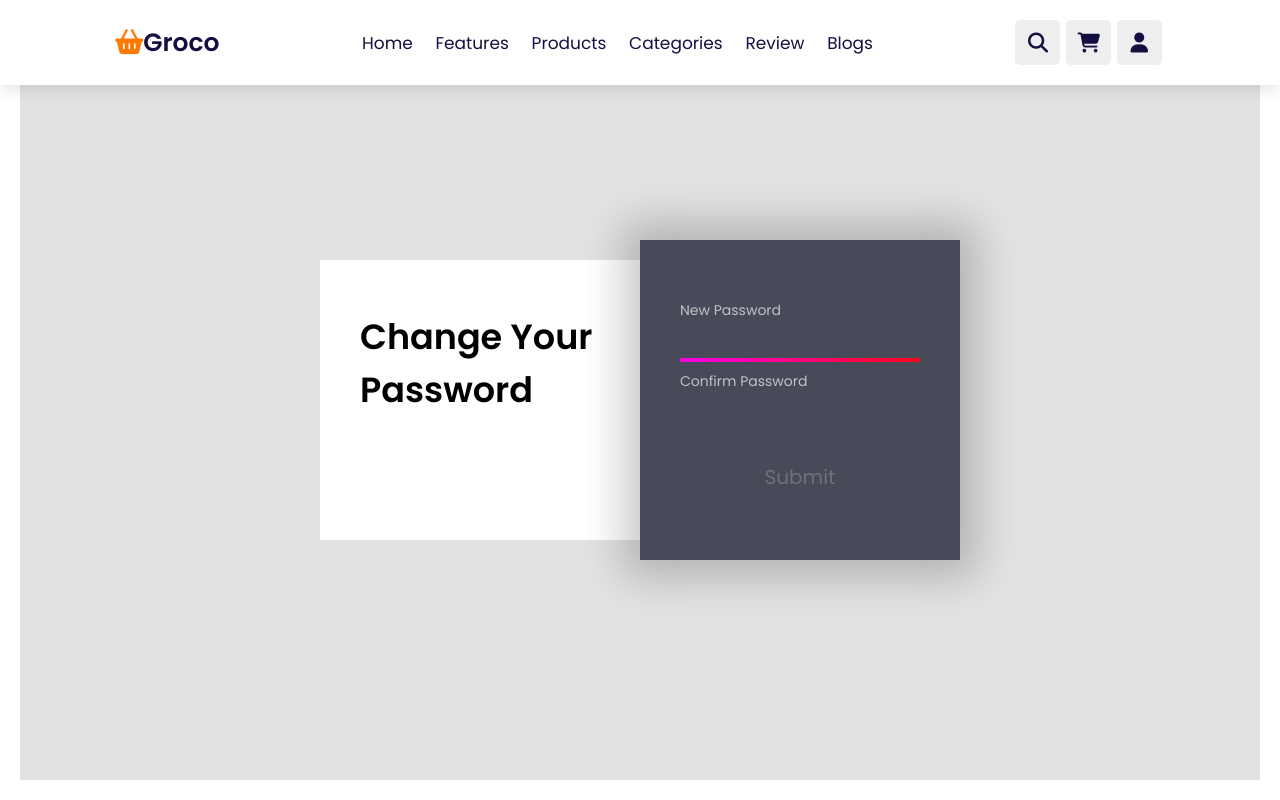
After one commit to RoshanR3/Groco, a Flask app: page /reset/1 in a window 1280 px wide. The commit adds this page. Run offline with Flask 3, Linux system fonts and the light colour scheme; some libraries are stand-ins or nearby versions; some web fonts are replaced.

Commit message:
first commit

```diff
--- a/app.py
+++ b/app.py
@@ -8,12 +8,26 @@ from dotenv import load_dotenv
 import os
 import json
 from algoliasearch.search_client import SearchClient
+from itsdangerous import URLSafeTimedSerializer
+from flask_mail import Message, Mail
+
+
+
+
 
 load_dotenv()
 app = Flask(__name__)
 app.config['SECRET_KEY'] = os.environ.get("SECRET_KEY")
 app.config["SQLALCHEMY_DATABASE_URI"] = os.environ.get("DATABASE_URL")
 app.config["SQLALCHEMY_TRACK_MODIFICATIONS"] = False
+app.config['MAIL_SERVER'] = 'smtp.gmail.com'
+app.config['MAIL_PORT'] = 587
+app.config['MAIL_USE_TLS'] = True
+app.config['MAIL_USERNAME'] = 'champion.coc212@gmail.com'
+app.config['MAIL_DEFAULT_SENDER'] = 'champion.coc212@gmail.com'
+app.config['MAIL_PASSWORD'] = 'uvfbkvvzykelvjfy'
+
+mail = Mail(app)
 # ckeditor = CKEditor(app)
 login_manager = LoginManager()
 login_manager.init_app(app)
@@ -28,7 +42,7 @@ class User(UserMixin, db.Model):
     __tablename__ = 'user'
     id = db.Column(db.Integer, primary_key=True)
     email = db.Column(db.String(100), unique=True)
-    password = db.Column(db.String(100))
+    password = db.Column(db.String(1000))
     name = db.Column(db.String(1000))
 
 class Product(db.Model):
@@ -55,7 +69,26 @@ with app.app_context():
     #     db.session.commit()
     d = Product.query.all()
 
+def generate_reset_token(user):
+    serializer = URLSafeTimedSerializer(app.config['SECRET_KEY'])
+    token = serializer.dumps(user.email, salt='password-reset')
 
+    # Save the token to the user's record in the database
+    user.reset_token = token
+    db.session.commit()
+
+    return token
+
+def send_reset_email(email, token):
+    # Construct the password reset URL using the token
+    reset_url = url_for('reset_password', token=token, _external=True)
+
+    # Create the email message
+    msg = Message('Password Reset Request', recipients=[email])
+    msg.body = f'Please click the following link to reset your password: {reset_url}'
+
+    # Send the email
+    mail.send(msg)
 
 @login_manager.unauthorized_handler
 def unauthorized():
@@ -106,6 +139,55 @@ def login():
         except AttributeError:
             return render_template("login.html", l=1)
     return render_template("login.html", l=0)
+
+
+@app.route('/forgot', methods=['GET', 'POST'])
+def forgot_password():
+    if request.method == 'POST':
+        email = request.form.get('email')
+        user = User.query.filter_by(email=email).first()
+
+        if user:
+            # Generate a unique token and save it to the user's record
+            token = generate_reset_token(user)
+            # Send the password reset email containing the token
+            send_reset_email(user.email, token)
+
+        # Display a success message (without indicating if the email exists in the system)
+        return render_template('forgot.html', success=True)
+
+    return render_template('forgot.html')
+
+
+@app.route('/reset/<token>', methods=['GET', 'POST'])
+def reset_password(token):
+    serializer = URLSafeTimedSerializer(app.config['SECRET_KEY'])
+    try:
+        # Verify and load the token to get the associated email
+        email = serializer.loads(token, salt='password-reset', max_age=3600)
+        user = User.query.filter_by(email=email).first()
+    except:
+        # Handle invalid or expired tokens
+        return render_template('reset.html', invalid=True)
+
+    if request.method == 'POST':
+        password = request.form.get('password')
+        confirm_password = request.form.get('confirm_password')
+
+        if password != confirm_password:
+            return render_template('reset.html', mismatch=True)
+
+        # Update the user's password
+        user.password = generate_password_hash(password)[21:]
+        user.reset_token = None  # Clear the reset token
+        db.session.commit()
+
+        # Redirect to login page or display a success message
+        return redirect(url_for('login'))
+
+    return render_template('reset.html', token=token)
+
+
 @app.route('/logout')
 @login_required
 def logout():
--- a/templates/header.html
+++ b/templates/header.html
@@ -14,7 +14,7 @@
 
 <body>
     <header class="header">
-        <a href="#" class="logo"><i class="fas fa-shopping-basket"></i>groco</a>
+        <a href="{{ url_for('home') }}" class="logo"><i class="fas fa-shopping-basket"></i>groco</a>
         <nav class="navbar">
             <a href="{{ url_for('home') }}">home</a>
             <a href="#features">features</a>
@@ -69,7 +69,7 @@
             <h3>login now</h3>
             <input name="email" type="email" placeholder="Enter your email..." class="box">
             <input name="password" type="password" placeholder="Enter your password..." class="box">
-            <p>forgot password <a href="#">click here</a></p>
+            <p>forgot password <a href="{{ url_for('forgot_password') }}">click here</a></p>
             <p>sign up <a href="{{ url_for('signup') }}">click here</a></p>
             <input type="submit" placeholder="login now" class="btn">
         </form>
--- /dev/null
+++ b/templates/reset.html
@@ -0,0 +1,234 @@
+{% include 'header.html' %}
+
+<style>
+    @import url('https://rsms.me/inter/inter-ui.css');
+::selection {
+  background: #2D2F36;
+}
+::-webkit-selection {
+  background: #2D2F36;
+}
+::-moz-selection {
+  background: #2D2F36;
+}
+body {
+  background: white;
+  font-family: 'Inter UI', sans-serif;
+  margin: 0;
+  padding: 20px;
+}
+.page {
+  background: #e2e2e5;
+  display: flex;
+  flex-direction: column;
+  height: calc(100% - 40px);
+  position: absolute;
+  place-content: center;
+  width: calc(100% - 40px);
+}
+@media (max-width: 767px) {
+  .page {
+    height: auto;
+    margin-bottom: 20px;
+    padding-bottom: 20px;
+  }
+}
+.container {
+  display: flex;
+  height: 320px;
+  margin: 0 auto;
+  width: 640px;
+}
+@media (max-width: 767px) {
+  .container {
+    flex-direction: column;
+    height: 630px;
+    width: 320px;
+  }
+}
+.left {
+  background: white;
+  height: calc(100% - 40px);
+  top: 20px;
+  position: relative;
+  width: 50%;
+}
+@media (max-width: 767px) {
+  .left {
+    height: 100%;
+    left: 20px;
+    width: calc(100% - 40px);
+    max-height: 270px;
+  }
+}
+.login {
+  font-size: 50px;
+  font-weight: 900;
+  margin: 50px 40px 40px;
+}
+.eula {
+  color: #999;
+  font-size: 14px;
+  line-height: 1.5;
+  margin: 40px;
+}
+.right {
+  background: #474A59;
+  box-shadow: 0px 0px 40px 16px rgba(0,0,0,0.22);
+  color: #F1F1F2;
+  position: relative;
+  width: 50%;
+}
+@media (max-width: 767px) {
+  .right {
+    flex-shrink: 0;
+    height: 100%;
+    width: 100%;
+    max-height: 350px;
+  }
+}
+svg {
+  position: absolute;
+  width: 320px;
+}
+path {
+  fill: none;
+  stroke: url(#linearGradient);;
+  stroke-width: 4;
+  stroke-dasharray: 240 1386;
+}
+.form {
+  margin: 40px;
+  position: absolute;
+}
+label {
+  color:  #c2c2c5;
+  display: block;
+  font-size: 14px;
+  height: 16px;
+  margin-top: 20px;
+  margin-bottom: 5px;
+}
+input {
+  background: transparent;
+  border: 0;
+  color: #f2f2f2;
+  font-size: 20px;
+  height: 30px;
+  line-height: 30px;
+  outline: none !important;
+  width: 100%;
+}
+input::-moz-focus-inner {
+  border: 0;
+}
+#submit {
+  color: #707075;
+  margin-top: 40px;
+  transition: color 300ms;
+}
+#submit:focus {
+  color: #f2f2f2;
+}
+#submit:active {
+  color: #d0d0d2;
+}
+
+</style>
+
+<div class="page">
+  <div class="container">
+    <div class="left">
+      <div class="login" style="font-size: 3.5rem">Change Your Password</div>
+      <div class="eula"></div>
+    </div>
+    <div class="right">
+      <svg viewBox="0 0 320 300">
+        <defs>
+          <linearGradient
+                          inkscape:collect="always"
+                          id="linearGradient"
+                          x1="13"
+                          y1="193.49992"
+                          x2="307"
+                          y2="193.49992"
+                          gradientUnits="userSpaceOnUse">
+            <stop
+                  style="stop-color:#ff00ff;"
+                  offset="0"
+                  id="stop876" />
+            <stop
+                  style="stop-color:#ff0000;"
+                  offset="1"
+                  id="stop878" />
+          </linearGradient>
+        </defs>
+        <path d="m 40,120.00016 239.99984,-3.2e-4 c 0,0 24.99263,0.79932 25.00016,35.00016 0.008,34.20084 -25.00016,35 -25.00016,35 h -239.99984 c 0,-0.0205 -25,4.01348 -25,38.5 0,34.48652 25,38.5 25,38.5 h 215 c 0,0 20,-0.99604 20,-25 0,-24.00396 -20,-25 -20,-25 h -190 c 0,0 -20,1.71033 -20,25 0,24.00396 20,25 20,25 h 168.57143" />
+      </svg>
+      <form action="{{ url_for('reset_password', token=token) }}" method="post" class="form">
+        <label for="email">New Password</label>
+        <input name="password" type="password" id="email">
+        <label for="password">Confirm Password</label>
+        <input name="confirm_password" type="password" id="password">
+        <input type="submit" id="submit" value="Submit">
+      </form>
+    </div>
+  </div>
+</div>
+
+<script src="https://cdn.jsdelivr.net/npm/swiper@9/swiper-bundle.min.js"></script>
+<script src="https://cdnjs.cloudflare.com/ajax/libs/animejs/2.2.0/anime.min.js"></script>
+<script>
+    var current = null;
+document.querySelector('#email').addEventListener('focus', function(e) {
+  if (current) current.pause();
+  current = anime({
+    targets: 'path',
+    strokeDashoffset: {
+      value: 0,
+      duration: 700,
+      easing: 'easeOutQuart'
+    },
+    strokeDasharray: {
+      value: '240 1386',
+      duration: 700,
+      easing: 'easeOutQuart'
+    }
+  });
+});
+document.querySelector('#password').addEventListener('focus', function(e) {
+  if (current) current.pause();
+  current = anime({
+    targets: 'path',
+    strokeDashoffset: {
+      value: -336,
+      duration: 700,
+      easing: 'easeOutQuart'
+    },
+    strokeDasharray: {
+      value: '240 1386',
+      duration: 700,
+      easing: 'easeOutQuart'
+    }
+  });
+});
+document.querySelector('#submit').addEventListener('focus', function(e) {
+  if (current) current.pause();
+  current = anime({
+    targets: 'path',
+    strokeDashoffset: {
+      value: -730,
+      duration: 700,
+      easing: 'easeOutQuart'
+    },
+    strokeDasharray: {
+      value: '530 1386',
+      duration: 700,
+      easing: 'easeOutQuart'
+    }
+  });
+});
+</script>
+<script src="{{ url_for('static',filename='scrip.js') }}"></script>
+</body>
+</html>
```
